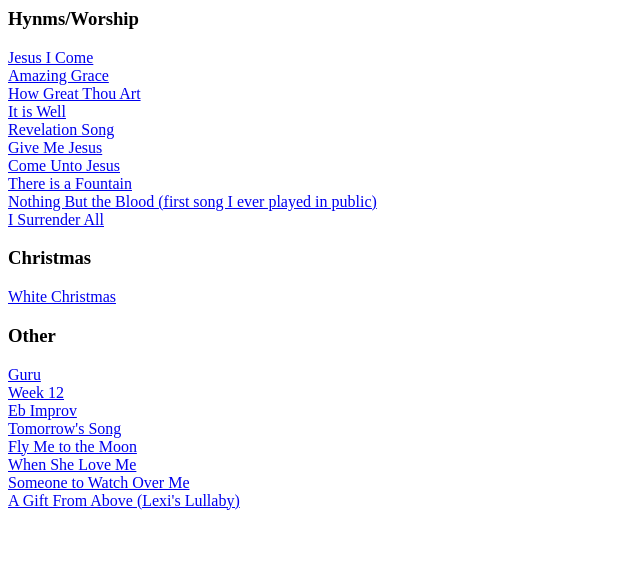
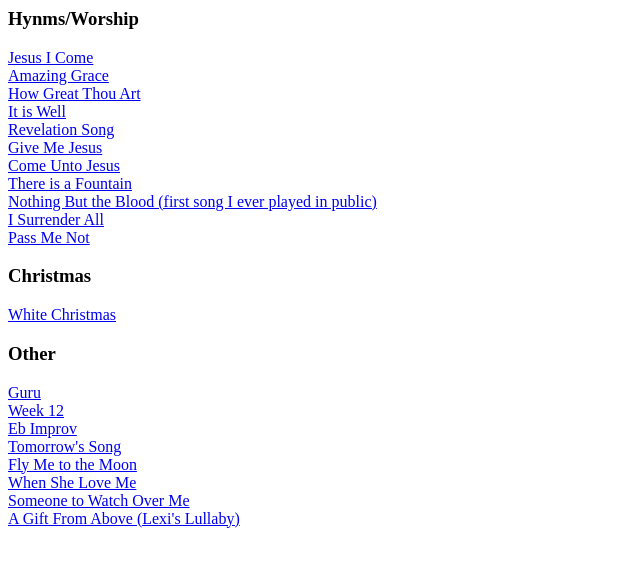
Before and after one commit to markowens/media, a plain HTML site: page docs/kbd/index2.html in a window 1280 px wide. Shown: the whole page, without its empty margins (0-640 px from the left). Drawn offline with Linux system fonts and the light colour scheme.

Commit message:
re-added pass me not

```diff
--- a/docs/kbd/index2.html
+++ b/docs/kbd/index2.html
@@ -24,8 +24,8 @@
 <br/>
 <a href="./i-surrender-all.mp3">I Surrender All</a>
 <br/>
-<!-- <a href="./pass-me-not.mp3">Pass Me Not</a>
-<br/>  -->
+<a href="./pass-me-not.mp3">Pass Me Not</a>
+<br/>
 
 <p/>
 
```
Also changed, not shown: 1 other file.
